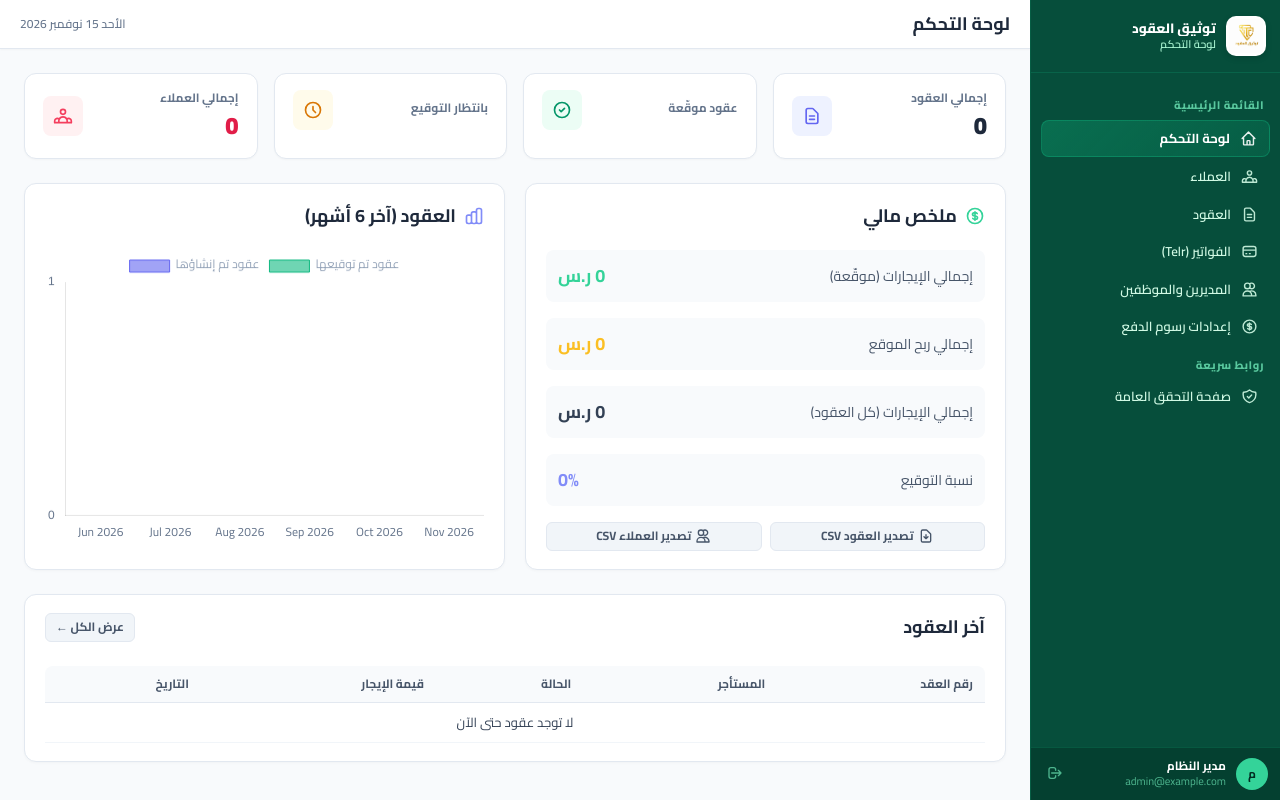
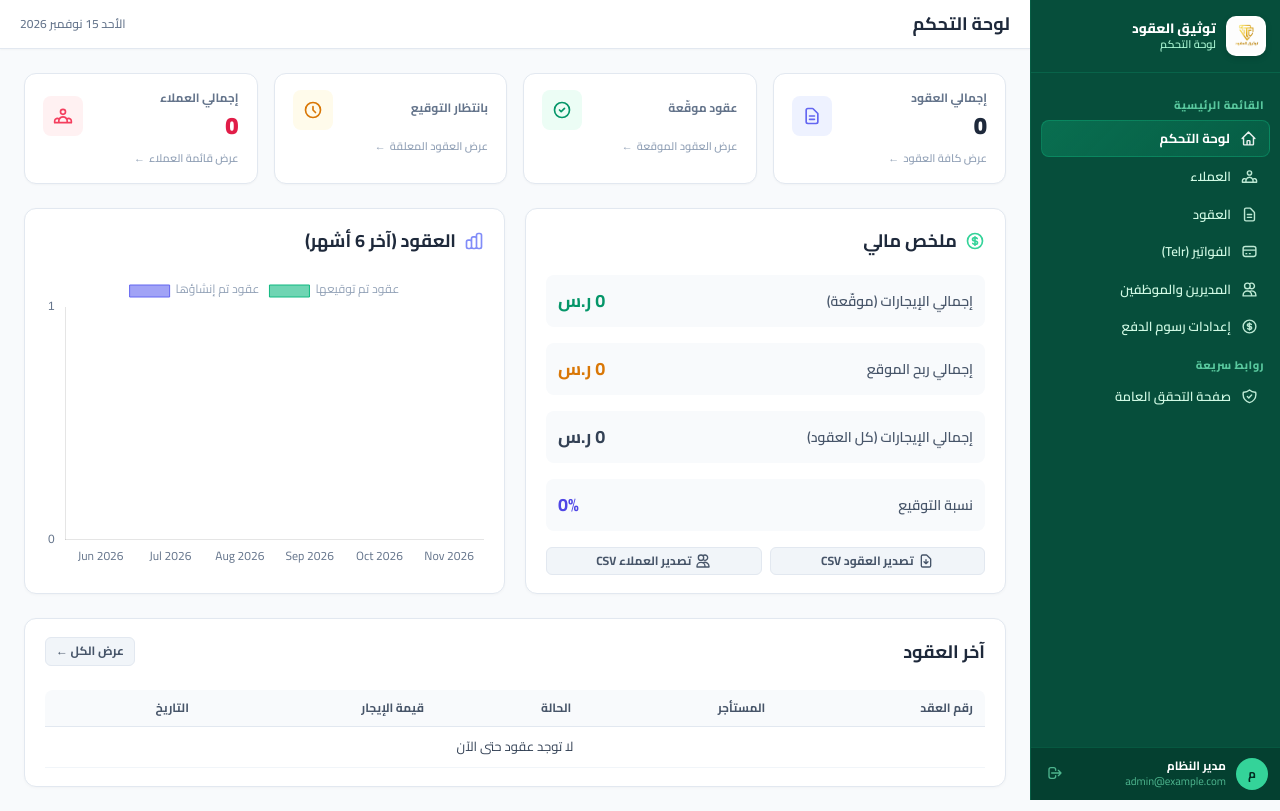
Before and after one commit to adelmazen383-dev/-, a Laravel app: page /dashboard in a window 1280 px wide. Run offline with Laravel 12, Linux system fonts and the light colour scheme; a user stored in the database is signed in; data comes from the database, SQL or seed files in the repository; data that the repository does not hold is empty; style sheets or scripts are compiled from the project's sources.

Commit message:
feat(dashboard): make stat cards and financial items clickable links

```diff
--- a/resources/views/contracts/index.blade.php
+++ b/resources/views/contracts/index.blade.php
@@ -11,6 +11,7 @@
             </div>
             <select name="status" class="form-input" style="min-width:160px;" onchange="this.form.submit()">
                 <option value="">كل الحالات</option>
+                <option value="pending" {{ request('status')=='pending'?'selected':'' }}>بانتظار التوقيع</option>
                 <option value="draft" {{ request('status')=='draft'?'selected':'' }}>مسودة</option>
                 <option value="sent" {{ request('status')=='sent'?'selected':'' }}>مُرسل</option>
                 <option value="viewed" {{ request('status')=='viewed'?'selected':'' }}>تمت المشاهدة</option>
--- a/resources/views/dashboard.blade.php
+++ b/resources/views/dashboard.blade.php
@@ -3,50 +3,73 @@
 
     <!-- Stats Grid -->
     <div class="grid grid-cols-1 sm:grid-cols-2 lg:grid-cols-4 gap-4 mb-6">
-        <div class="stat-card indigo">
+        <!-- 1. Total Contracts -->
+        <a href="{{ route('contracts.index') }}" class="stat-card indigo group block hover:no-underline transition cursor-pointer">
             <div class="flex items-center justify-between">
                 <div>
-                    <p class="text-slate-500 text-xs font-bold">إجمالي العقود</p>
+                    <p class="text-slate-500 text-xs font-bold group-hover:text-indigo-600 transition">إجمالي العقود</p>
                     <p class="text-2xl font-black text-slate-800 mt-1">{{ $totalContracts }}</p>
                 </div>
-                <div class="w-10 h-10 rounded-lg bg-indigo-50 flex items-center justify-center">
+                <div class="w-10 h-10 rounded-lg bg-indigo-50 group-hover:bg-indigo-100 flex items-center justify-center transition">
                     <svg class="w-5 h-5 text-indigo-500" fill="none" stroke="currentColor" viewBox="0 0 24 24"><path stroke-linecap="round" stroke-linejoin="round" stroke-width="2" d="M9 12h6m-6 4h6m2 5H7a2 2 0 01-2-2V5a2 2 0 012-2h5.586a1 1 0 01.707.293l5.414 5.414a1 1 0 01.293.707V19a2 2 0 01-2 2z"/></svg>
                 </div>
             </div>
-        </div>
-        <div class="stat-card emerald">
+            <div class="mt-2 text-[11px] text-slate-400 group-hover:text-indigo-600 flex items-center gap-1 font-semibold">
+                <span>عرض كافة العقود</span>
+                <span>←</span>
+            </div>
+        </a>
+
+        <!-- 2. Signed Contracts -->
+        <a href="{{ route('contracts.index', ['status' => 'signed']) }}" class="stat-card emerald group block hover:no-underline transition cursor-pointer">
             <div class="flex items-center justify-between">
                 <div>
-                    <p class="text-slate-500 text-xs font-bold">عقود موقّعة</p>
+                    <p class="text-slate-500 text-xs font-bold group-hover:text-emerald-600 transition">عقود موقّعة</p>
                     <p class="text-2xl font-black text-emerald-600 mt-1">{{ $signedContracts }}</p>
                 </div>
-                <div class="w-10 h-10 rounded-lg bg-emerald-50 flex items-center justify-center">
+                <div class="w-10 h-10 rounded-lg bg-emerald-50 group-hover:bg-emerald-100 flex items-center justify-center transition">
                     <svg class="w-5 h-5 text-emerald-600" fill="none" stroke="currentColor" viewBox="0 0 24 24"><path stroke-linecap="round" stroke-linejoin="round" stroke-width="2" d="M9 12l2 2 4-4m6 2a9 9 0 11-18 0 9 9 0 0118 0z"/></svg>
                 </div>
             </div>
-        </div>
-        <div class="stat-card amber">
+            <div class="mt-2 text-[11px] text-slate-400 group-hover:text-emerald-600 flex items-center gap-1 font-semibold">
+                <span>عرض العقود الموقعة</span>
+                <span>←</span>
+            </div>
+        </a>
+
+        <!-- 3. Pending Contracts -->
+        <a href="{{ route('contracts.index', ['status' => 'pending']) }}" class="stat-card amber group block hover:no-underline transition cursor-pointer">
             <div class="flex items-center justify-between">
                 <div>
-                    <p class="text-slate-500 text-xs font-bold">بانتظار التوقيع</p>
+                    <p class="text-slate-500 text-xs font-bold group-hover:text-amber-600 transition">بانتظار التوقيع</p>
                     <p class="text-2xl font-black text-amber-600 mt-1">{{ $pendingContracts }}</p>
                 </div>
-                <div class="w-10 h-10 rounded-lg bg-amber-50 flex items-center justify-center">
+                <div class="w-10 h-10 rounded-lg bg-amber-50 group-hover:bg-amber-100 flex items-center justify-center transition">
                     <svg class="w-5 h-5 text-amber-600" fill="none" stroke="currentColor" viewBox="0 0 24 24"><path stroke-linecap="round" stroke-linejoin="round" stroke-width="2" d="M12 8v4l3 3m6-3a9 9 0 11-18 0 9 9 0 0118 0z"/></svg>
                 </div>
             </div>
-        </div>
-        <div class="stat-card rose">
+            <div class="mt-2 text-[11px] text-slate-400 group-hover:text-amber-600 flex items-center gap-1 font-semibold">
+                <span>عرض العقود المعلقة</span>
+                <span>←</span>
+            </div>
+        </a>
+
+        <!-- 4. Total Customers -->
+        <a href="{{ route('clients.index') }}" class="stat-card rose group block hover:no-underline transition cursor-pointer">
             <div class="flex items-center justify-between">
                 <div>
-                    <p class="text-slate-500 text-xs font-bold">إجمالي العملاء</p>
+                    <p class="text-slate-500 text-xs font-bold group-hover:text-rose-600 transition">إجمالي العملاء</p>
                     <p class="text-2xl font-black text-rose-600 mt-1">{{ $totalCustomers }}</p>
                 </div>
-                <div class="w-10 h-10 rounded-lg bg-rose-50 flex items-center justify-center">
+                <div class="w-10 h-10 rounded-lg bg-rose-50 group-hover:bg-rose-100 flex items-center justify-center transition">
                     <svg class="w-5 h-5 text-rose-500" fill="none" stroke="currentColor" viewBox="0 0 24 24"><path stroke-linecap="round" stroke-linejoin="round" stroke-width="2" d="M17 20h5v-2a3 3 0 00-5.356-1.857M17 20H7m10 0v-2c0-.656-.126-1.283-.356-1.857M7 20H2v-2a3 3 0 015.356-1.857M7 20v-2c0-.656.126-1.283.356-1.857m0 0a5.002 5.002 0 019.288 0M15 7a3 3 0 11-6 0 3 3 0 016 0z"/></svg>
                 </div>
             </div>
-        </div>
+            <div class="mt-2 text-[11px] text-slate-400 group-hover:text-rose-600 flex items-center gap-1 font-semibold">
+                <span>عرض قائمة العملاء</span>
+                <span>←</span>
+            </div>
+        </a>
     </div>
 
     <!-- Financial Summary + Chart -->
@@ -58,21 +81,21 @@
                 ملخص مالي
             </h3>
             <div class="space-y-4">
+                <a href="{{ route('contracts.index', ['status' => 'signed']) }}" class="flex justify-between items-center p-3 rounded-lg bg-slate-50 hover:bg-slate-100 transition no-underline block" title="عرض العقود الموقعة">
+                    <span class="text-slate-600 text-sm font-semibold">إجمالي الإيجارات (موقّعة)</span>
+                    <span class="text-emerald-600 font-bold text-lg">{{ number_format($totalRentSigned) }} ر.س</span>
+                </a>
                 <div class="flex justify-between items-center p-3 rounded-lg bg-slate-50">
-                    <span class="text-slate-600 text-sm">إجمالي الإيجارات (موقّعة)</span>
-                    <span class="text-emerald-400 font-bold text-lg">{{ number_format($totalRentSigned) }} ر.س</span>
+                    <span class="text-slate-600 text-sm font-semibold">إجمالي ربح الموقع</span>
+                    <span class="text-amber-600 font-bold text-lg">{{ number_format($totalSiteProfit) }} ر.س</span>
                 </div>
+                <a href="{{ route('contracts.index') }}" class="flex justify-between items-center p-3 rounded-lg bg-slate-50 hover:bg-slate-100 transition no-underline block" title="عرض كل العقود">
+                    <span class="text-slate-600 text-sm font-semibold">إجمالي الإيجارات (كل العقود)</span>
+                    <span class="text-slate-700 font-bold text-lg">{{ number_format($totalRentAll) }} ر.س</span>
+                </a>
                 <div class="flex justify-between items-center p-3 rounded-lg bg-slate-50">
-                    <span class="text-slate-600 text-sm">إجمالي ربح الموقع</span>
-                    <span class="text-amber-400 font-bold text-lg">{{ number_format($totalSiteProfit) }} ر.س</span>
-                </div>
-                <div class="flex justify-between items-center p-3 rounded-lg bg-slate-50">
-                    <span class="text-slate-600 text-sm">إجمالي الإيجارات (كل العقود)</span>
-                    <span class="text-slate-700 font-bold text-lg">{{ number_format($totalRentAll) }} ر.س</span>
-                </div>
-                <div class="flex justify-between items-center p-3 rounded-lg bg-slate-50">
-                    <span class="text-slate-600 text-sm">نسبة التوقيع</span>
-                    <span class="text-indigo-400 font-bold text-lg">{{ $totalContracts > 0 ? round(($signedContracts / $totalContracts) * 100) : 0 }}%</span>
+                    <span class="text-slate-600 text-sm font-semibold">نسبة التوقيع</span>
+                    <span class="text-indigo-600 font-bold text-lg">{{ $totalContracts > 0 ? round(($signedContracts / $totalContracts) * 100) : 0 }}%</span>
                 </div>
             </div>
             <div class="mt-4 flex gap-2">
@@ -142,7 +165,7 @@
                 </thead>
                 <tbody>
                     @forelse($recentContracts as $contract)
-                    <tr>
+                    <tr onclick="window.location='{{ route('contracts.show', $contract) }}'" class="cursor-pointer hover:bg-slate-50 transition" title="عرض تفاصيل العقد">
                         <td class="font-mono text-indigo-400 font-bold">{{ $contract->contract_number }}</td>
                         <td>{{ $contract->customer->name ?? '—' }}</td>
                         <td>
```
Also changed, not shown: app/Http/Controllers/ContractController.php (+6 -2 lines).
